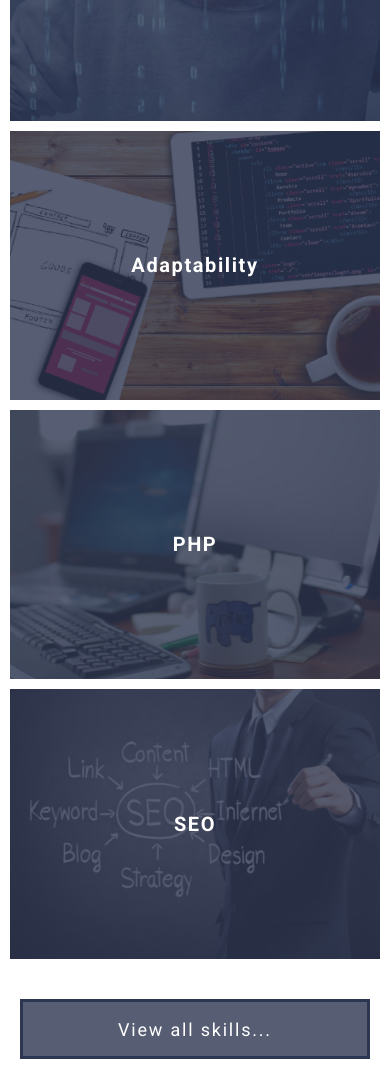
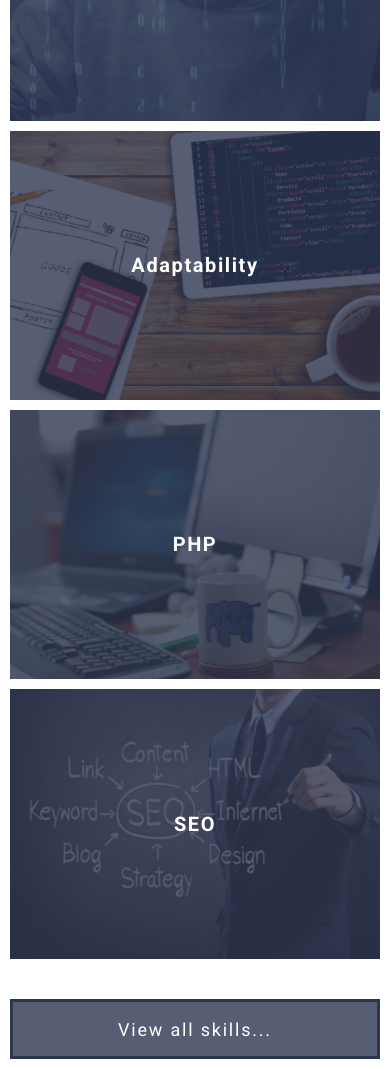
Before and after one commit to Nekotinchik/Nekotinchik-grid_template.github.io, a plain HTML site: page index.html in a window 390 px wide. Shown: the part 2399-3468 px from the top of the page. Drawn offline with nearby package versions, Linux system fonts and the light colour scheme.

Commit message:
Add files via upload

```diff
--- a/assets/css/style.css
+++ b/assets/css/style.css
@@ -856,6 +856,10 @@ a {
     height: 50px;
     padding: 15px 17px;
   }
+  .btn-accent {
+    width: 350px;
+    height: 66px;
+  }
   .skills_container {
     display: grid;
     grid-gap: 10px;
@@ -880,6 +884,10 @@ a {
     width: 170px;
     height: 40px;
     padding: 8px 12px;
+  }
+  .btn-accent {
+    width: 350px;
+    height: 60px;
   }
   .header-minioverlay {
     display: block;
@@ -907,6 +915,10 @@ a {
     height: 40px;
     padding: 8px 12px;
   }
+  .btn-accent {
+    width: 532px;
+    height: 60px;
+  }
   .skills_container {
     display: grid;
     grid-gap: 10px;
```
